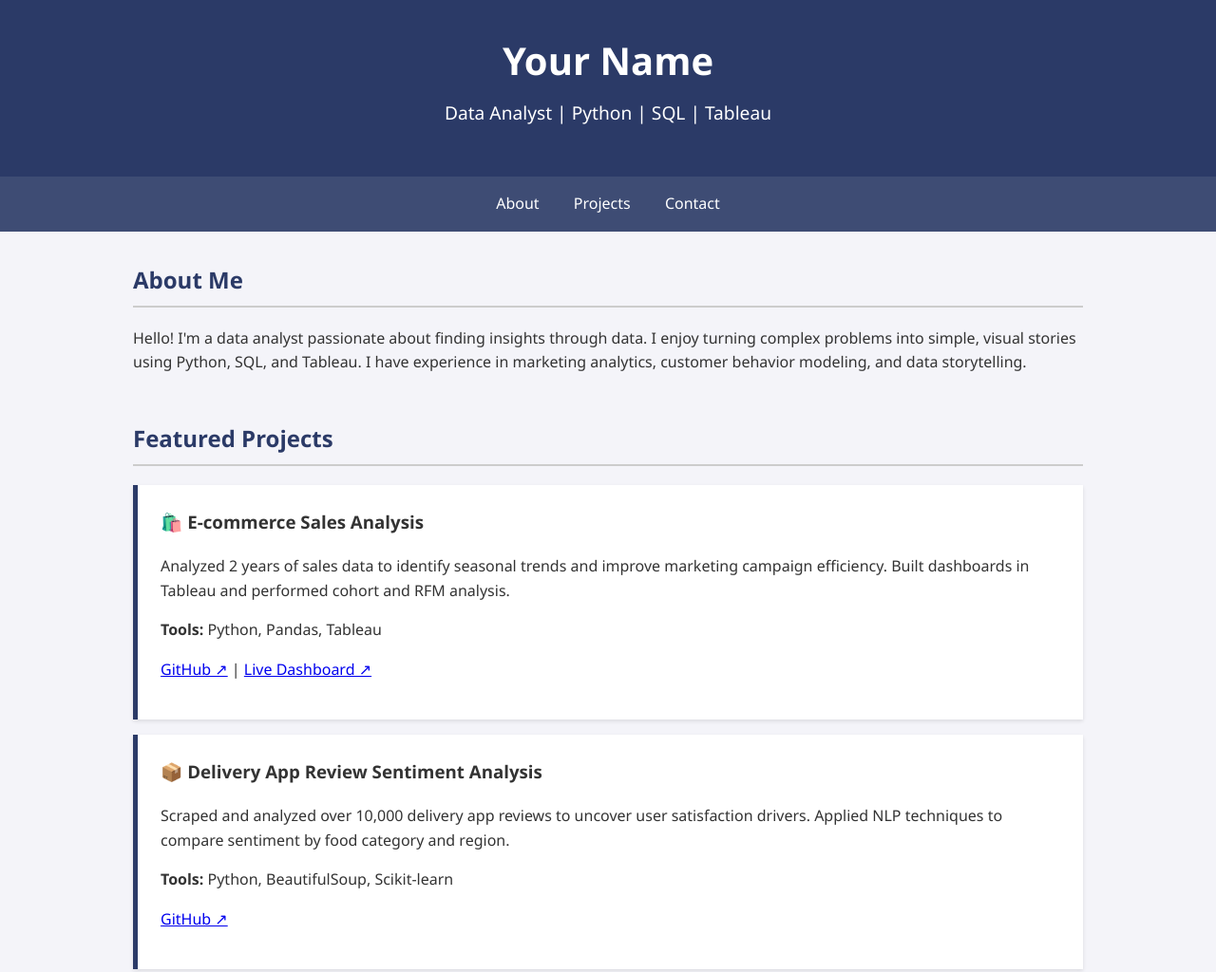
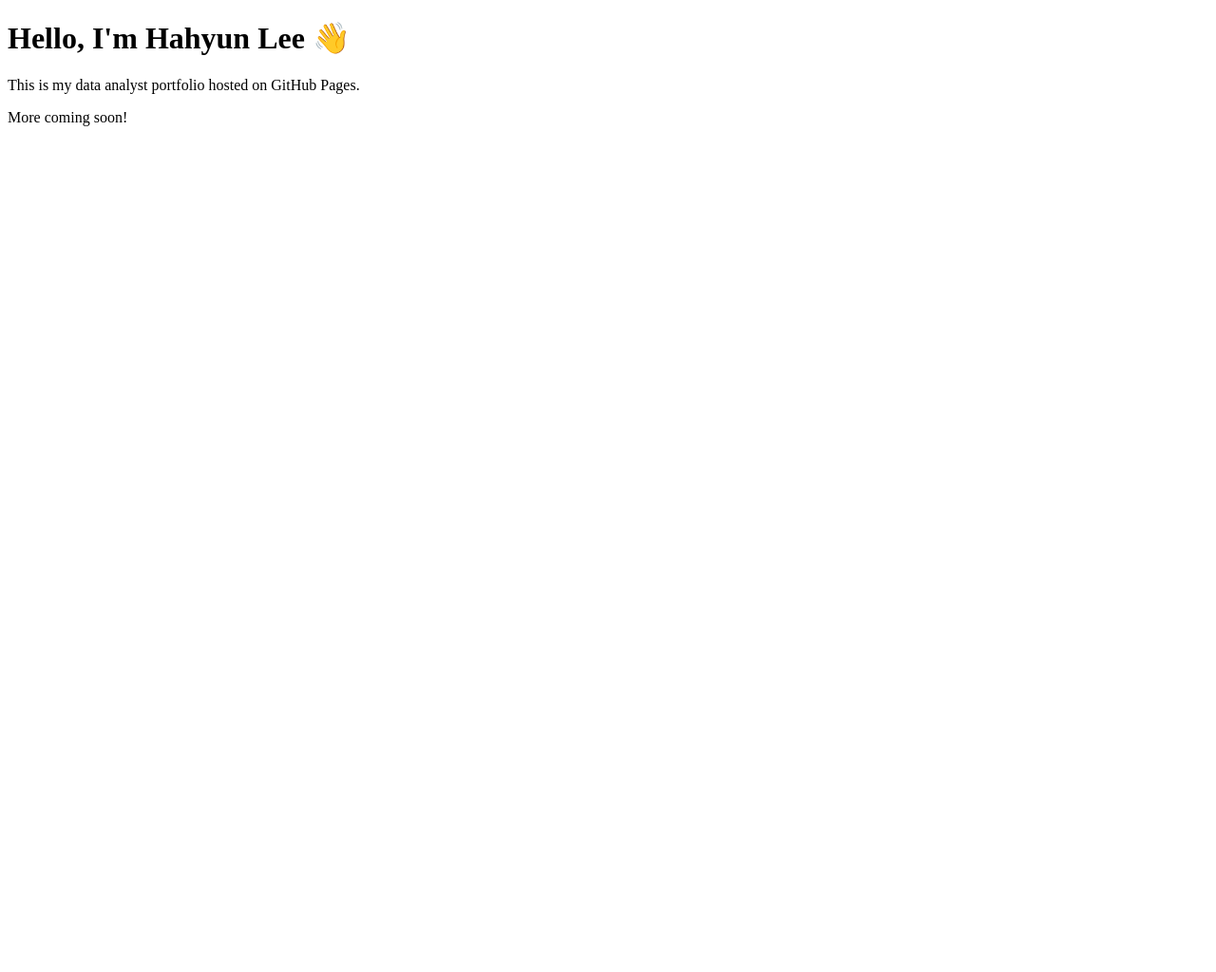
Before and after one commit to smileehahyun/smileehahyun.github.io, a plain HTML site: page index.html in a window 1280 px wide. Shown: the top 1024 px of the page at 95% size. After the commit the page ends 800 px from the top, so only its background shows below. Drawn offline with Linux system fonts and the light colour scheme.

Commit message:
Update index.html

```diff
--- a/index.html
+++ b/index.html
@@ -3,126 +3,11 @@
 <head>
   <meta charset="UTF-8">
   <meta name="viewport" content="width=device-width, initial-scale=1.0">
-  <title>Data Analyst Portfolio - Your Name</title>
-  <style>
-    body {
-      margin: 0;
-      font-family: 'Segoe UI', sans-serif;
-      background-color: #f4f4f9;
-      color: #333;
-      line-height: 1.6;
-    }
-    header {
-      background-color: #2b3a67;
-      color: white;
-      padding: 2rem 1rem;
-      text-align: center;
-    }
-    header h1 {
-      margin: 0;
-      font-size: 2.5rem;
-    }
-    header p {
-      margin-top: 0.5rem;
-      font-size: 1.2rem;
-    }
-    nav {
-      text-align: center;
-      background: #3e4c74;
-    }
-    nav a {
-      display: inline-block;
-      color: #fff;
-      text-decoration: none;
-      padding: 1rem;
-    }
-    nav a:hover {
-      background: #56648a;
-    }
-    .container {
-      max-width: 1000px;
-      margin: 2rem auto;
-      padding: 0 1rem;
-    }
-    .section {
-      margin-bottom: 3rem;
-    }
-    .section h2 {
-      border-bottom: 2px solid #ccc;
-      padding-bottom: 0.5rem;
-      color: #2b3a67;
-    }
-    .project {
-      background: white;
-      padding: 1.5rem;
-      margin: 1rem 0;
-      border-left: 5px solid #2b3a67;
-      box-shadow: 0 2px 4px rgba(0,0,0,0.1);
-    }
-    .project h3 {
-      margin-top: 0;
-    }
-    footer {
-      text-align: center;
-      padding: 2rem 1rem;
-      background-color: #2b3a67;
-      color: white;
-    }
-  </style>
+  <title>Hahyun Lee - Data Analyst Portfolio</title>
 </head>
 <body>
-  <header>
-    <h1>Your Name</h1>
-    <p>Data Analyst | Python | SQL | Tableau</p>
-  </header>
-
-  <nav>
-    <a href="#about">About</a>
-    <a href="#projects">Projects</a>
-    <a href="#contact">Contact</a>
-  </nav>
-
-  <div class="container">
-    <section id="about" class="section">
-      <h2>About Me</h2>
-      <p>Hello! I'm a data analyst passionate about finding insights through data. I enjoy turning complex problems into simple, visual stories using Python, SQL, and Tableau. I have experience in marketing analytics, customer behavior modeling, and data storytelling.</p>
-    </section>
-
-    <section id="projects" class="section">
-      <h2>Featured Projects</h2>
-
-      <div class="project">
-        <h3>🛍️ E-commerce Sales Analysis</h3>
-        <p>Analyzed 2 years of sales data to identify seasonal trends and improve marketing campaign efficiency. Built dashboards in Tableau and performed cohort and RFM analysis.</p>
-        <p><strong>Tools:</strong> Python, Pandas, Tableau</p>
-        <p><a href="#">GitHub ↗</a> | <a href="#">Live Dashboard ↗</a></p>
-      </div>
-
-      <div class="project">
-        <h3>📦 Delivery App Review Sentiment Analysis</h3>
-        <p>Scraped and analyzed over 10,000 delivery app reviews to uncover user satisfaction drivers. Applied NLP techniques to compare sentiment by food category and region.</p>
-        <p><strong>Tools:</strong> Python, BeautifulSoup, Scikit-learn</p>
-        <p><a href="#">GitHub ↗</a></p>
-      </div>
-
-      <div class="project">
-        <h3>📊 Climate and Consumption Pattern Analysis</h3>
-        <p>Investigated how temperature changes influence hourly consumption patterns using public weather and transaction datasets. Shared findings with interactive Tableau dashboards.</p>
-        <p><strong>Tools:</strong> SQL, Python, Tableau</p>
-        <p><a href="#">GitHub ↗</a> | <a href="#">Tableau Public ↗</a></p>
-      </div>
-    </section>
-
-    <section id="contact" class="section">
-      <h2>Contact</h2>
-      <p>Email: your.email@example.com</p>
-      <p>LinkedIn: <a href="#">linkedin.com/in/yourname</a></p>
-      <p>Resume: <a href="#">Download PDF</a></p>
-    </section>
-  </div>
-
-  <footer>
-    &copy; 2025 Your Name. All rights reserved.
-  </footer>
+  <h1>Hello, I'm Hahyun Lee 👋</h1>
+  <p>This is my data analyst portfolio hosted on GitHub Pages.</p>
+  <p>More coming soon!</p>
 </body>
 </html>
```
